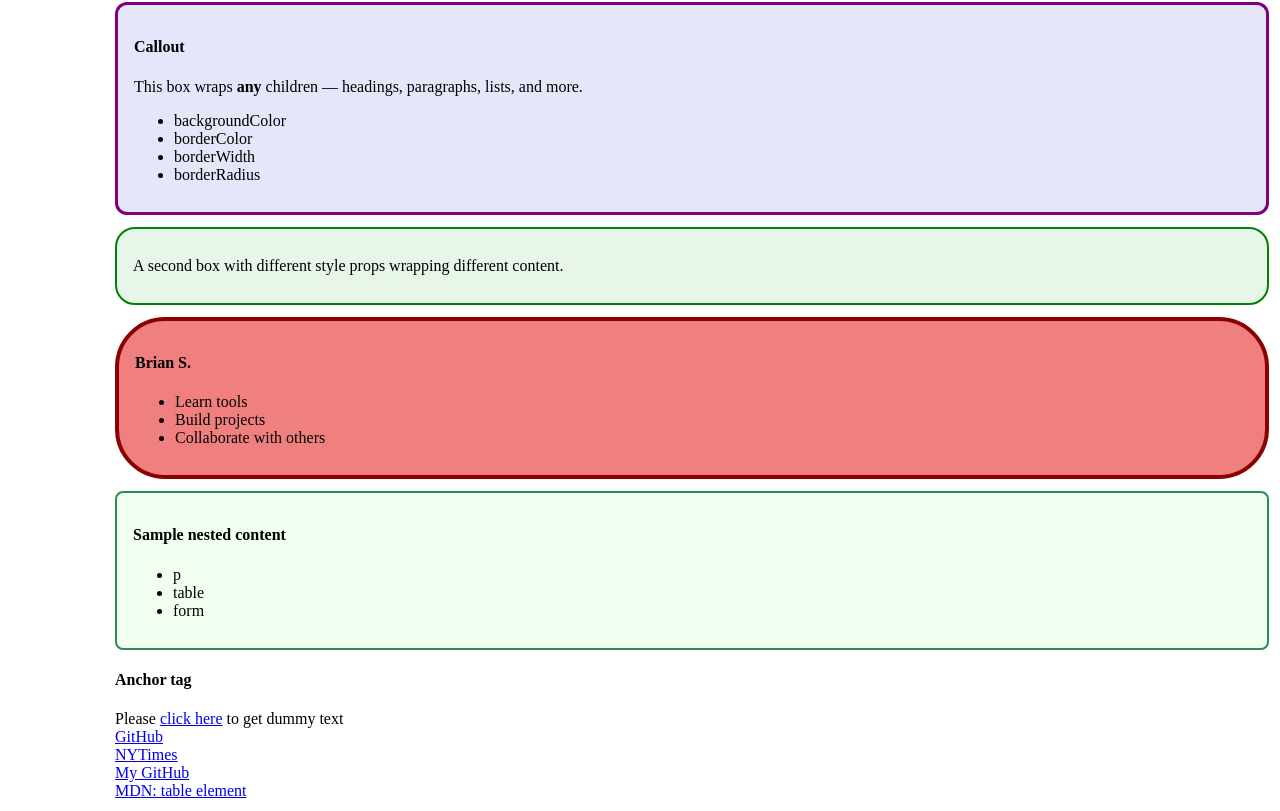
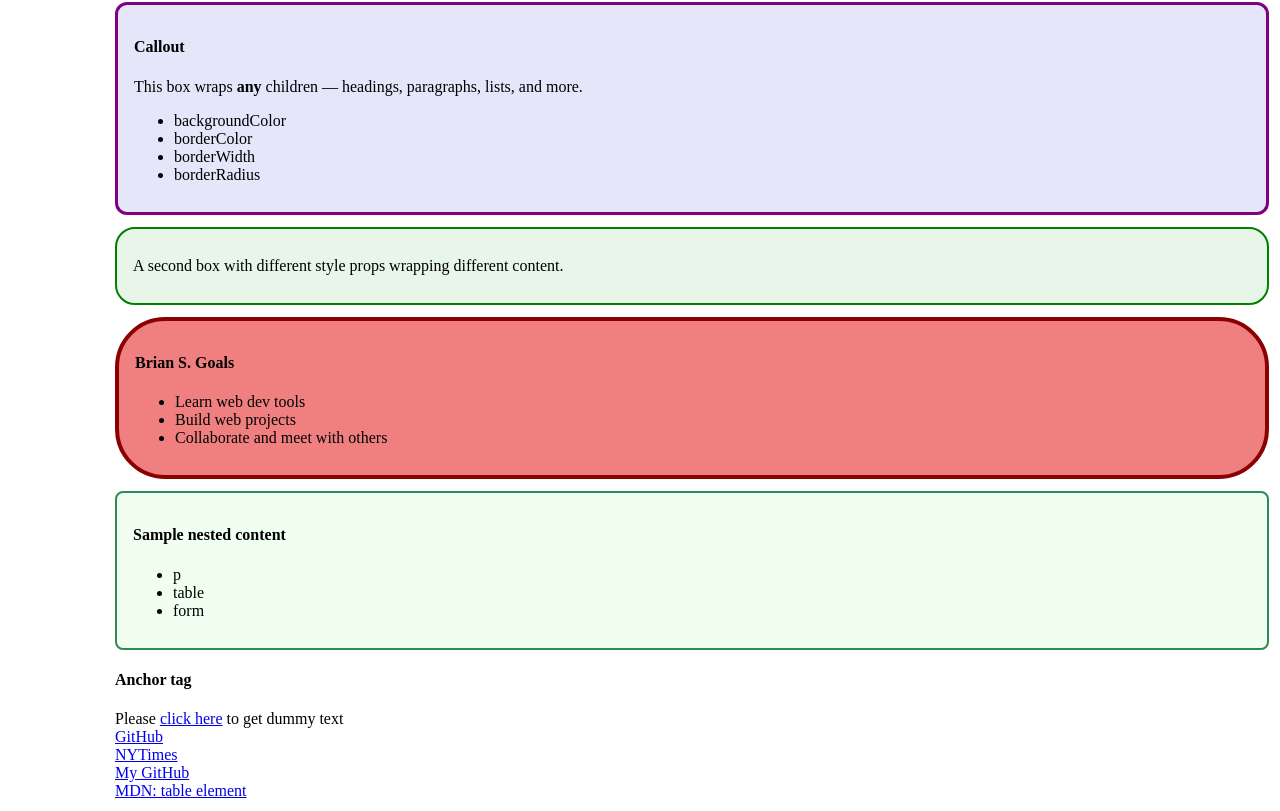
Before and after one commit to bshen0831/kambaz-next-js, a Next.js app: page /labs/lab1 in a window 1280 px wide. Shown: the part 8181-8992 px from the top of the page. Built offline with nearby package versions, Linux system fonts and the light colour scheme.

Commit message:
changed descriptions for highlightedBox

```diff
--- a/app/labs/lab1/HighlightedBox.tsx
+++ b/app/labs/lab1/HighlightedBox.tsx
@@ -68,11 +68,11 @@ export default function HighlightedBoxLab() {
                 borderWidth={4}
                 borderRadius={50}
             >
-                <h4>Brian S.</h4>
+                <h4>Brian S. Goals</h4>
                 <ul>
-                    <li>Learn tools</li>
-                    <li>Build projects</li>
-                    <li>Collaborate with others</li>
+                    <li>Learn web dev tools</li>
+                    <li>Build web projects</li>
+                    <li>Collaborate and meet with others</li>
                 </ul>
             </HighlightedBox>
             <HighlightedBox
```
